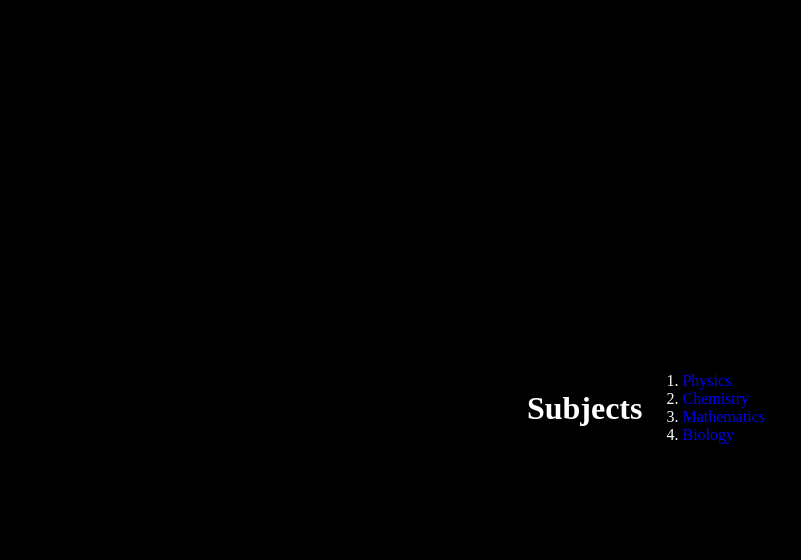
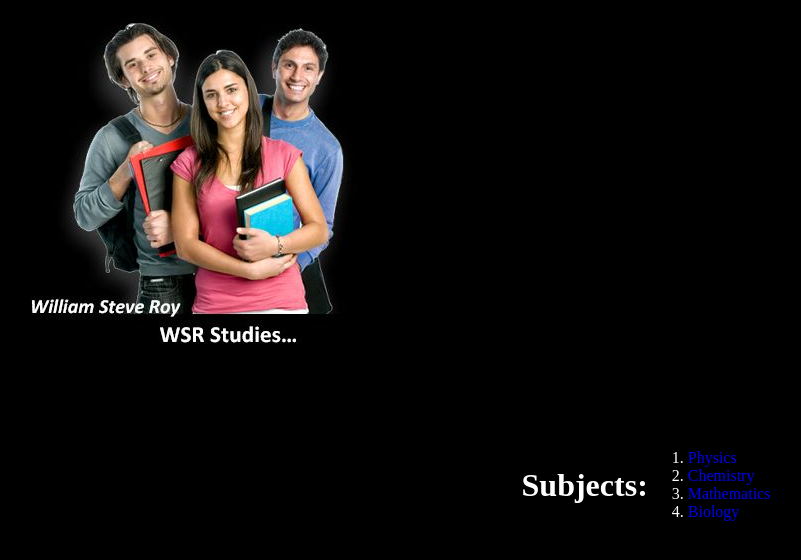
Before and after one commit to wrs-study/Subjects, a plain HTML site: page index.html in a window 1280 px wide. Shown: the whole page, without its empty margins (2-803 px from the left). Drawn offline with Linux system fonts and the light colour scheme.

Commit message:
Add files via upload

```diff
--- a/index.html
+++ b/index.html
@@ -8,13 +8,14 @@
 	 <meta charset="UTF-8"/>
 	 <link rel="stylesheet" href="" type="text/css"/>
 	 <style>
-	 html, body, .container { height: 100%; width: 100%; } .container { display: flex; align-items: center; justify-content: center; }
+	 html, body, .container { height: 60%; width: 100%; } .container { display: flex; align-items: center; justify-content: center; }
 	 </style>
  </head>
 	 <body bgcolor= "black">
 	 <font color= "white">
+	 <img src="logo.png"></img><br>
 	 <div  class="container">
-	<h1>Subjects</h1>
+	<h1>Subjects:</h1>
 	<ol>
 	<li><a href="\phy\phy.html">Physics</a></li>
 	<li><a href="\chem\chem.html">Chemistry</a></li>
```
